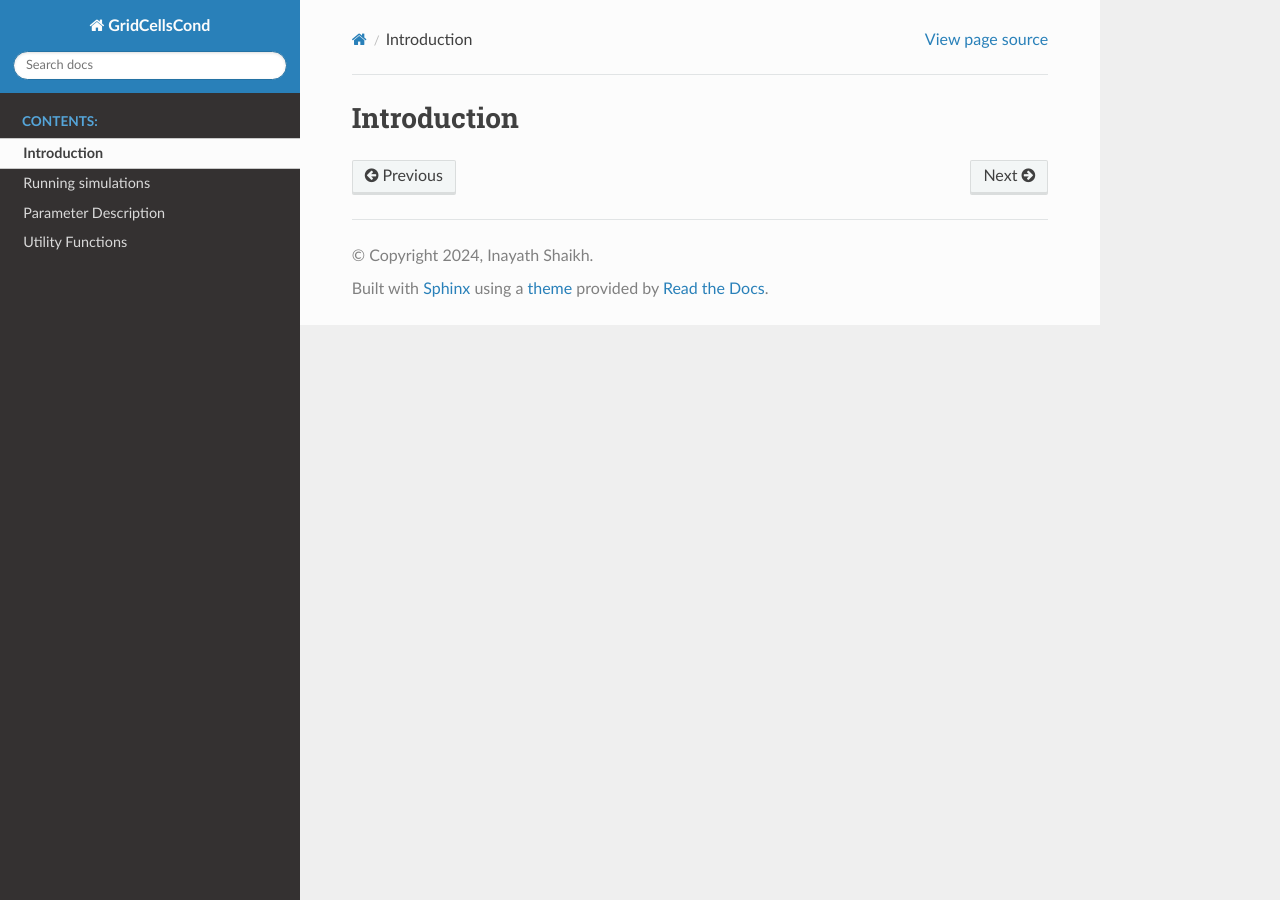
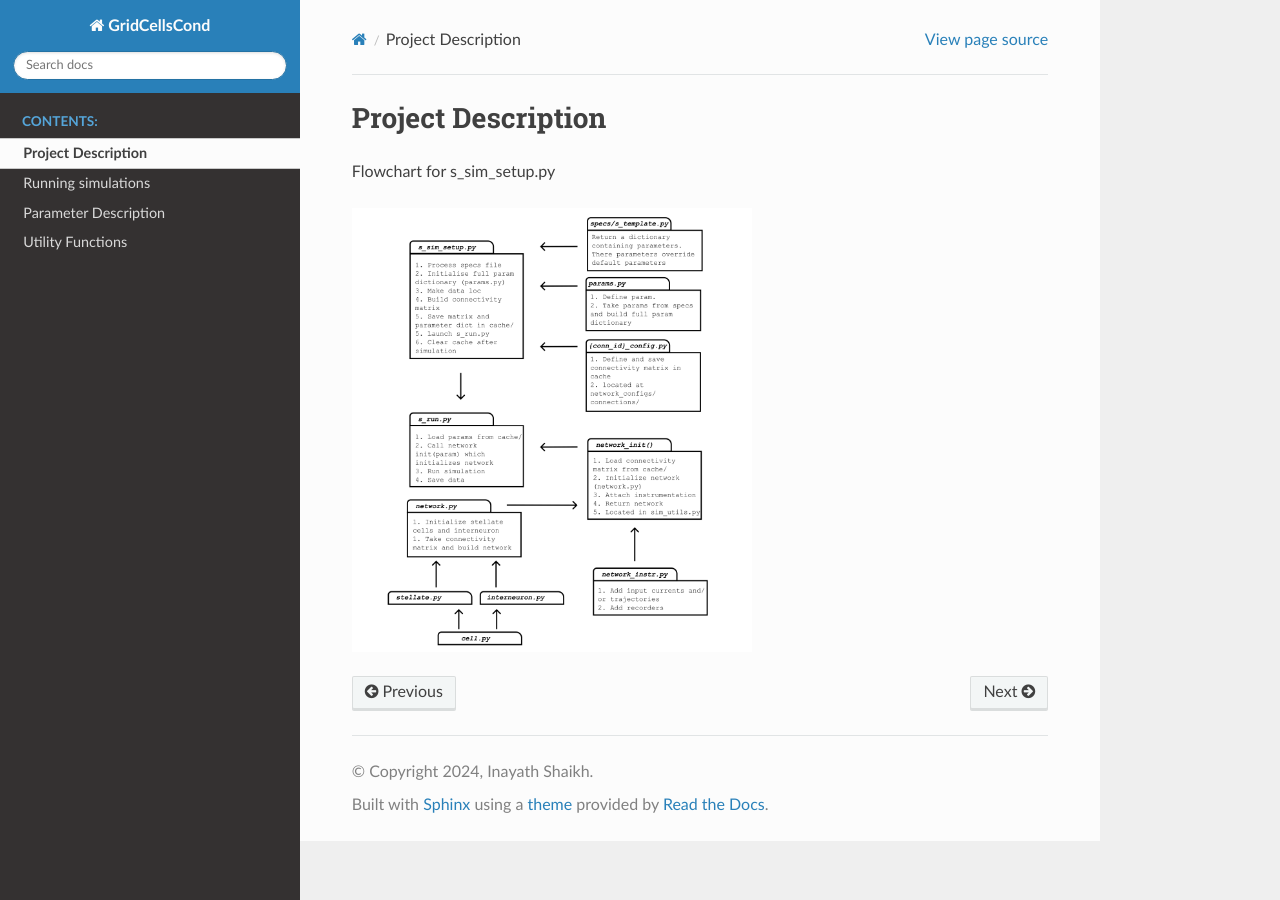
Before and after one commit to tiny-infinity/GridCellsCopy, a Sphinx documentation site: the page built from docs/source/introduction.rst, in a window 1280 px wide. Built offline with Sphinx 7.4.7 and the Read the Docs theme 3.1.0, drawn with Linux system fonts in a browser that asks for light colours.

Commit message:
bug in analysis

```diff
--- a/analysis_utils.py
+++ b/analysis_utils.py
@@ -528,7 +528,7 @@ def generate_2d_video(sim_id,sheet_to_save=0):
     anim = animation.FuncAnimation(fig, animate,frames = plot_frames, interval =1, blit = True)
     writer = animation.FFMpegWriter(fps=fps,bitrate=8000) #bitrate: quality vs file_size
 
-    anim.save(f'data/{params['sim_id']}/{params['sim_id']}_{sheet_to_save}.mp4', writer=writer)
+    anim.save(f"data/{params['sim_id']}/{params['sim_id']}_{sheet_to_save}.mp4", writer=writer)
     plt.close(fig)
     print(f"Video saved in data/{params['sim_id']}/{params['sim_id']}_{sheet_to_save}.mp4 ",
           "t_total (s):",round(time.perf_counter()-t1,2))
--- a/docs/source/introduction.rst
+++ b/docs/source/introduction.rst
@@ -1,2 +1,7 @@
-Introduction
-============
+Project Description
+===================
+Flowchart for s_sim_setup.py
+
+.. image:: ./workflow.png
+  :width: 400
+  :alt: Alternative text
```
Also changed, not shown: docs/source/workflow.png (added), 2 other files.
